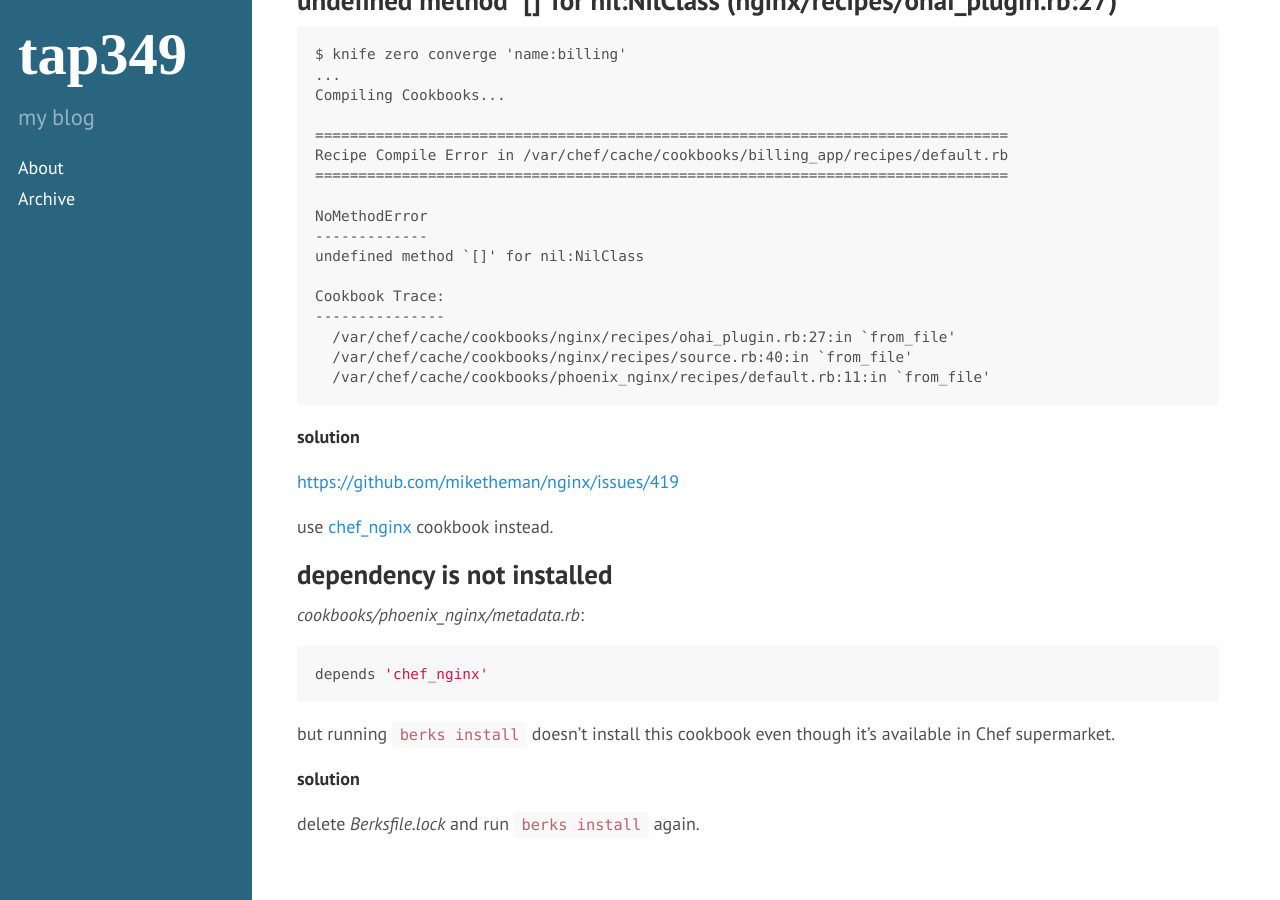
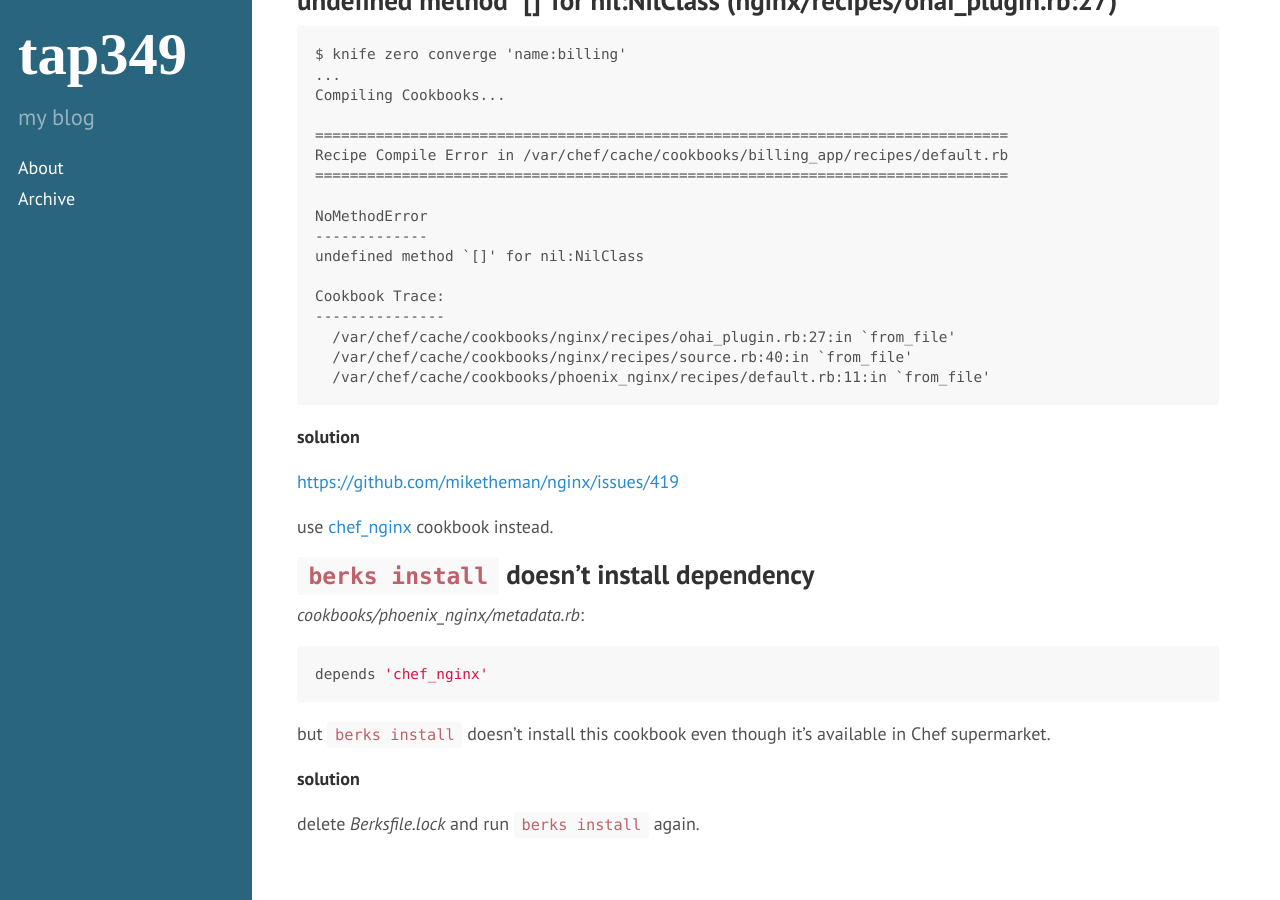
Before and after one commit to tap349/tap349.github.io, a Jekyll site: the page built from _posts/2017-08-02-chef-troubleshooting.md, in a window 1280 px wide and 900 px high, scrolled down 3715 px. Built offline with Jekyll 4.4.1, drawn with Linux system fonts in a browser that asks for light colours; some of the changed text lies outside the part shown.

Commit message:
update 2017-08-07_23:18:12

````diff
--- a/_posts/2017-08-02-chef-troubleshooting.md
+++ b/_posts/2017-08-02-chef-troubleshooting.md
@@ -198,7 +198,7 @@ Cookbook Trace:
 
 use [chef_nginx](https://github.com/chef-cookbooks/chef_nginx) cookbook instead.
 
-## dependency is not installed
+## `berks install` doesn't install dependency
 
 _cookbooks/phoenix_nginx/metadata.rb_:
 
@@ -206,8 +206,8 @@ _cookbooks/phoenix_nginx/metadata.rb_:
 depends 'chef_nginx'
 ```
 
-but running `berks install` doesn't install this cookbook even though
-it's available in Chef supermarket.
+but `berks install` doesn't install this cookbook even though it's available
+in Chef supermarket.
 
 **solution**
 
````
